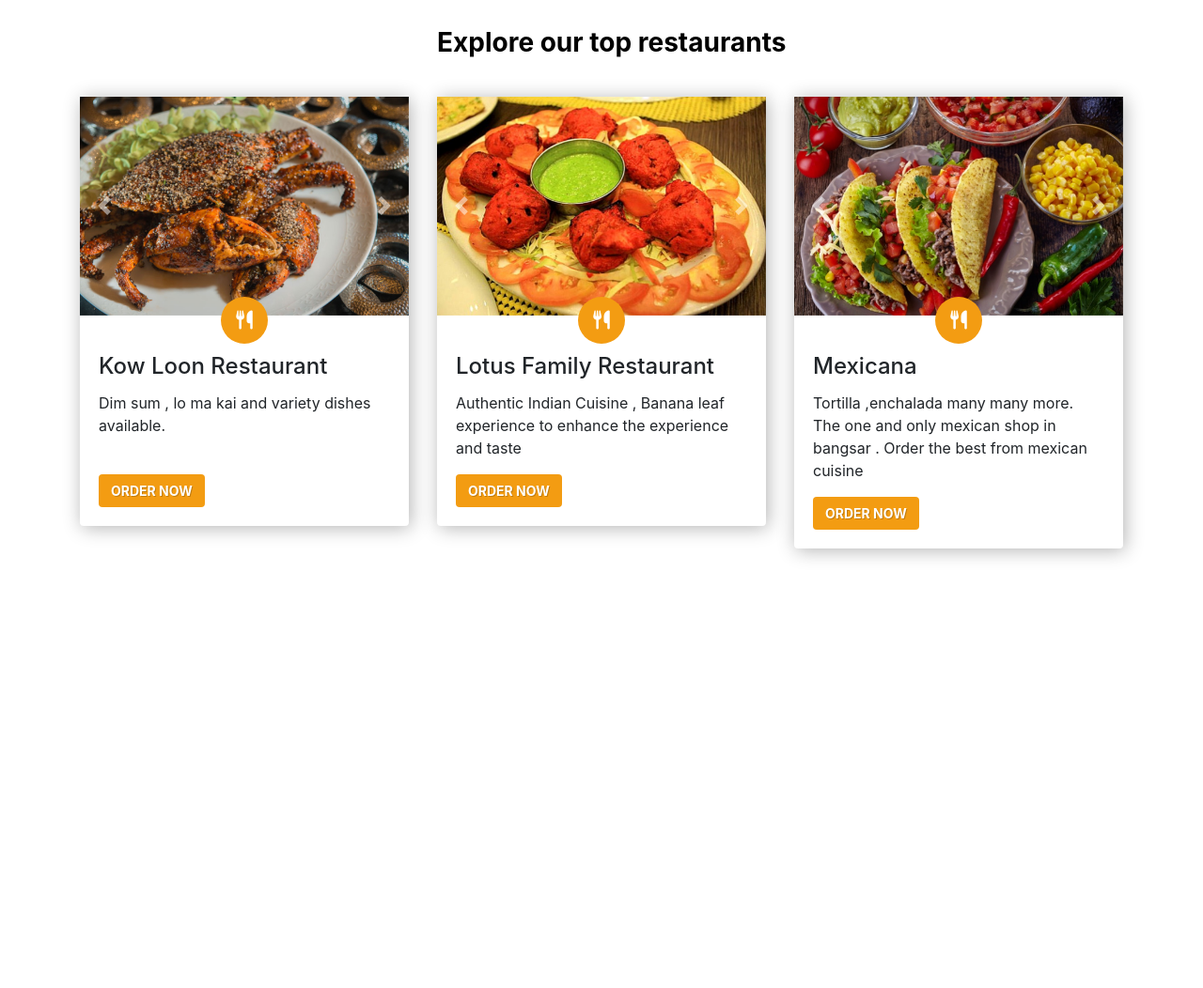
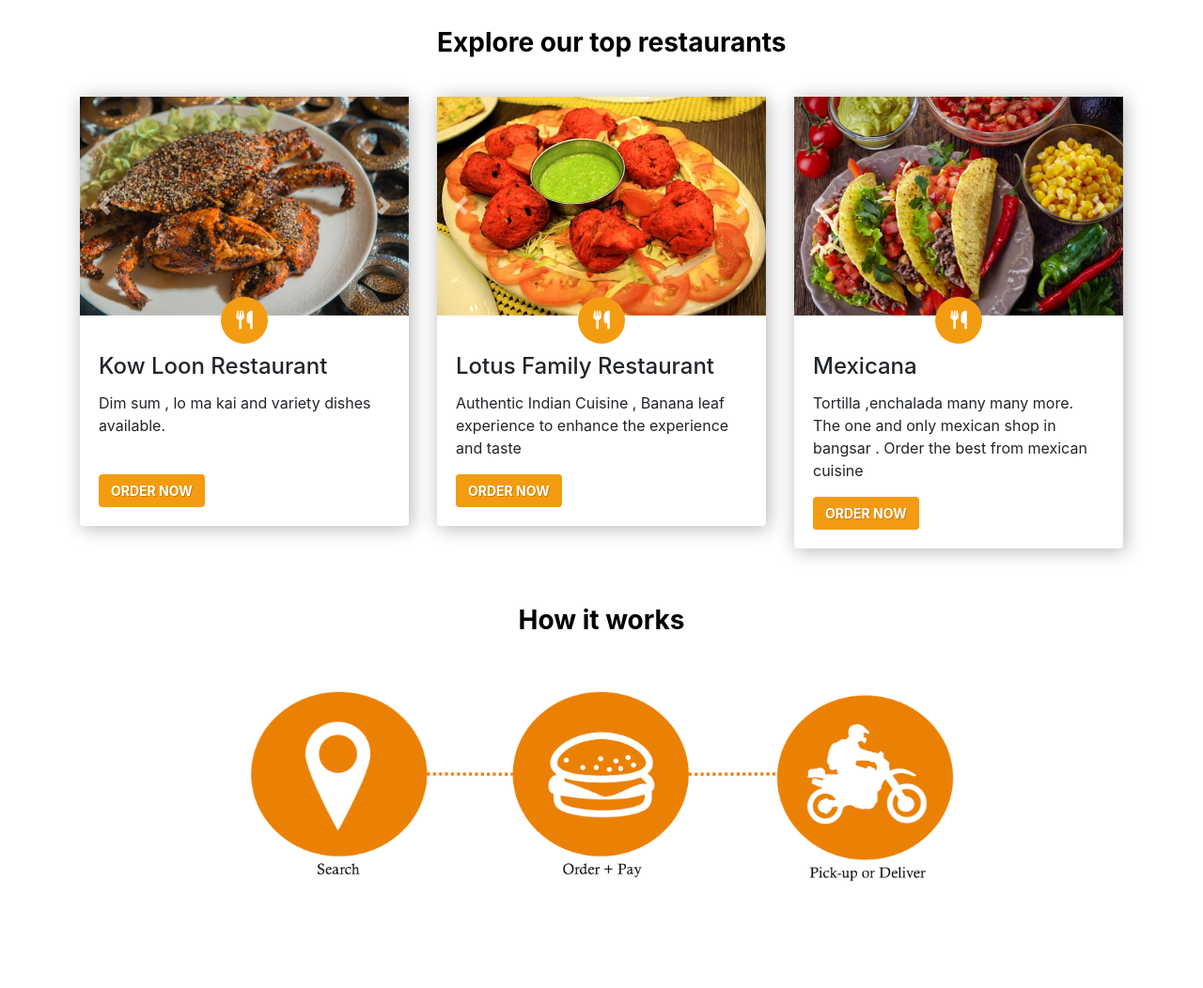
Before and after one commit to Mono-Sync/cepatbang, a PHP site: page / in a window 1280 px wide. Shown: the part 571-1623 px from the top of the page at 94% size. Before the commit the page ends 1166 px from the top, so only its background shows below. Run offline with PHP 8.4, Linux system fonts and the light colour scheme; some libraries are stand-ins or nearby versions; some web fonts are replaced.

Commit message:
added how it works section

```diff
--- a/css/style.css
+++ b/css/style.css
@@ -93,6 +93,8 @@ a:hover, a:visited, a:link, a:active
   margin-top: 30px;
   margin-bottom: -10px;
   color: #000;
+  font-weight:bold;
+  text-align: center;
 }
 
 .register {
@@ -119,6 +121,7 @@ a:hover, a:visited, a:link, a:active
   width: 110%;
   margin-top: 30px;
   margin-bottom: 100px;
+  margin-left: -5%;
 }
 
 @media (max-width: 575px) {
@@ -148,7 +151,7 @@ a:hover, a:visited, a:link, a:active
 
   .pic img{
     width: 105%;
-    height: 65%;
+    height: 60%;
     margin-top: 30px;
     margin-bottom: 100px;
   }
--- /dev/null
+++ b/divHow.php
@@ -0,0 +1,24 @@
+<div class="clear">
+
+</div>
+<div class="container">
+      <div class="row" >
+
+        <div class="col-md-8 offset-md-2">
+          <h3 id="howWork">How it works</h3>
+        </div>
+      </div>
+      <div class="clear">
+
+      </div>
+      <div class="row" >
+
+        <div class="col-md-8 offset-md-2 pic">
+          <img src="img/how.png" alt="">
+        </div>
+      </div>
+    </div>
+
+    <div class="clear">
+
+    </div>
--- a/index.php
+++ b/index.php
@@ -1,4 +1,5 @@
 <?php include_once 'header.php'; ?>
 <?php include_once 'jumbotron.php'; ?>
 <?php include_once 'divCards.php'; ?>
+<?php include_once 'divHow.php'; ?>
 <?php include_once 'footer.php'; ?>
```
Also changed, not shown: img/how.png (added).
